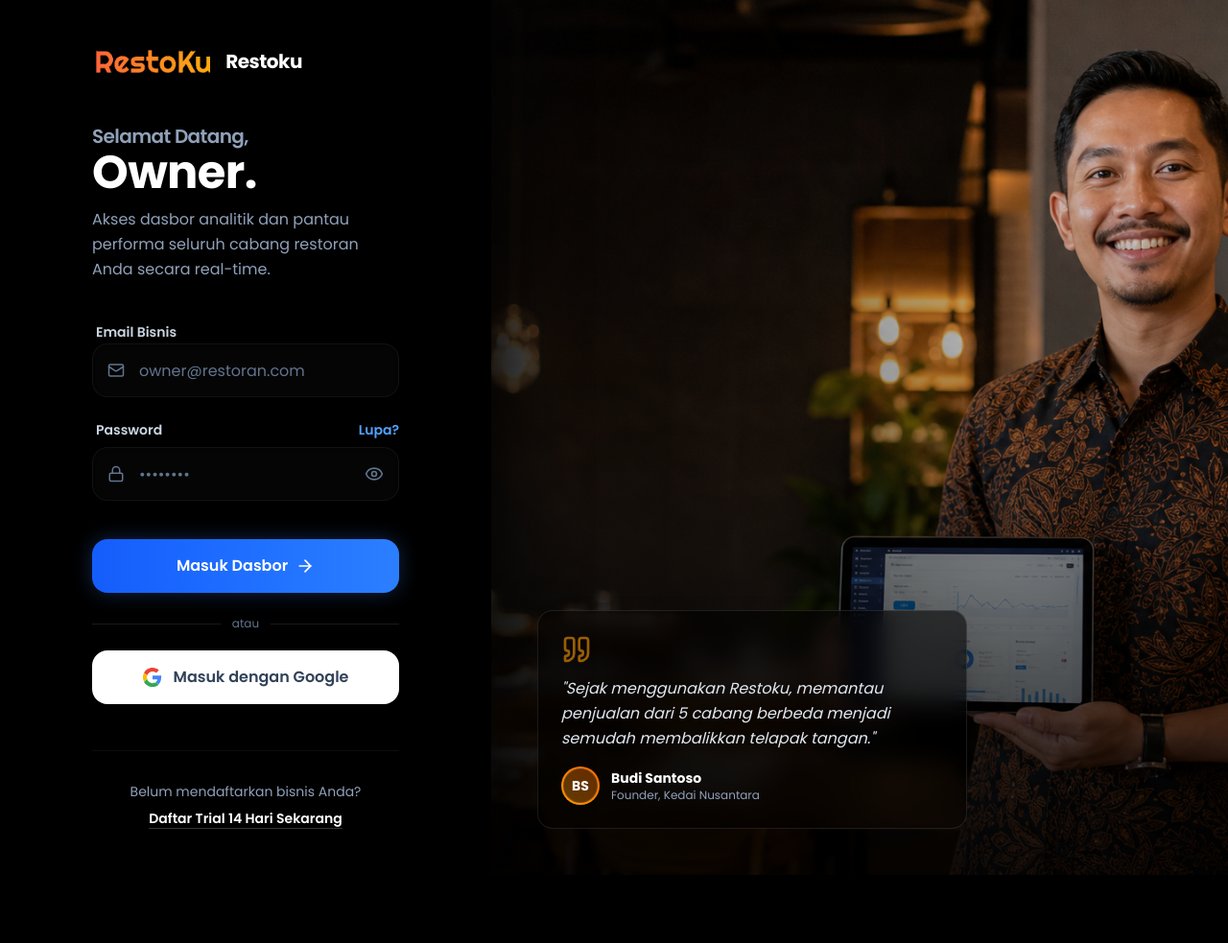
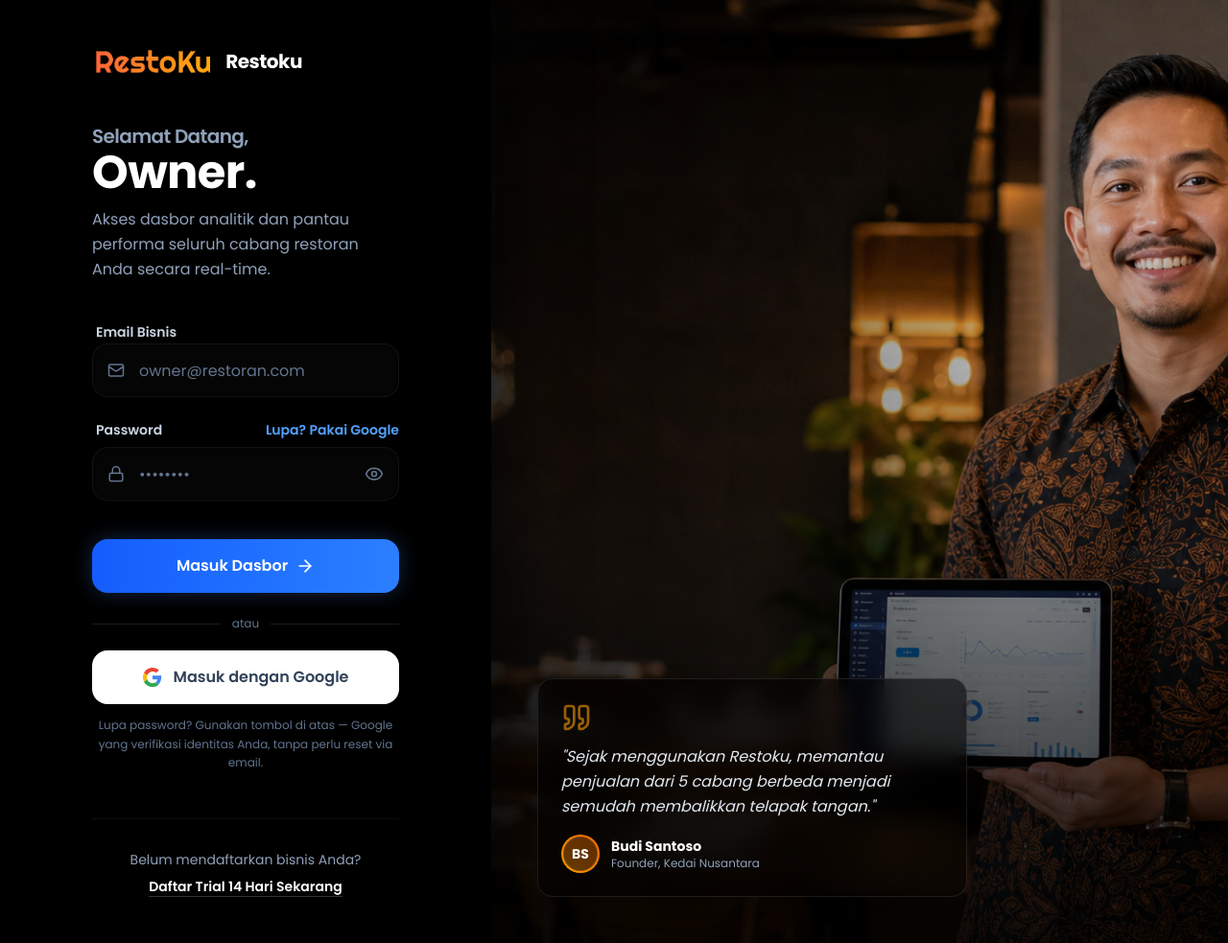
Before and after one commit to stevanusherianto7-glitch/restoku-pos, a Laravel app: page /owner/login in a window 1280 px wide. Shown: the whole page at 96% size. Before the commit the page ends 912 px from the top, so only its background shows below. Run offline with Laravel 12, Linux system fonts and the light colour scheme; style sheets or scripts are compiled from the project's sources; some libraries are stand-ins or nearby versions.

Commit message:
ui(owner-login): perbaiki link Lupa? -> Google + teks edukasi recovery
- Link 'Lupa?' (sebelumnya href="#" dummy) kini arahkan ke /oauth/google
  (recovery tanpa SMTP/reset-email yang belum tersedia).
- Tambah 1 baris edukasi di bawah tombol Google: lupa password cukup
  pakai Google (Google verifikasi identitas, tanpa reset via email).
- Jawab kebutuhan email bisnis non-Gmail: tetap bisa via 'Masuk Dasbor'
  (password) atau 'Masuk dengan Google' bila email sudah terdaftar.

```diff
--- a/resources/js/Pages/Auth/OwnerLogin.tsx
+++ b/resources/js/Pages/Auth/OwnerLogin.tsx
@@ -73,10 +73,11 @@
                             <div className="flex justify-between items-center ml-1">
                                 <label className="text-sm font-medium text-slate-300">Password</label>
                                 <a
-                                    href="#"
+                                    href="/oauth/google"
                                     className="text-sm text-blue-400 hover:text-blue-300 transition-colors font-medium"
+                                    title="Lupa password? Masuk dengan Google — Google yang verifikasi identitas Anda."
                                 >
-                                    Lupa?
+                                    Lupa? Pakai Google
                                 </a>
                             </div>
                             <div className="relative group">
@@ -151,6 +152,10 @@
                             </svg>
                             Masuk dengan Google
                         </a>
+                        <p className="mt-3 text-center text-xs text-slate-500 leading-relaxed">
+                            Lupa password? Gunakan tombol di atas — Google yang verifikasi identitas Anda, tanpa perlu
+                            reset via email.
+                        </p>
                     </div>
 
                     <div className="mt-12 pt-8 border-t border-white/5 text-center">
```
